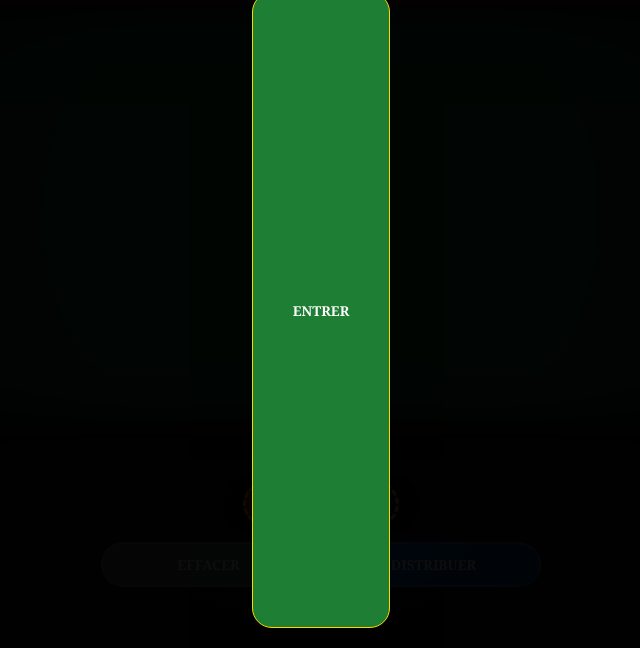
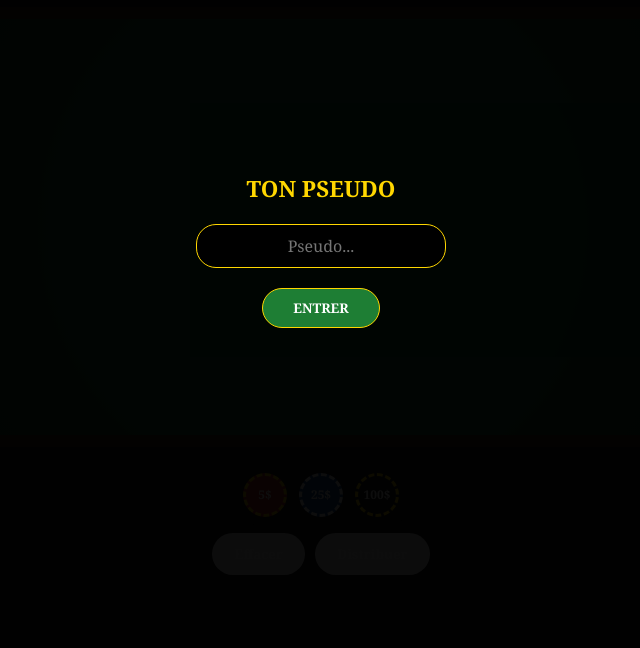
Before and after one commit to cylienlison-dev/blackjack, a website: page multi.html in a window 1280 px wide. Shown: the part 152-800 px from the top of the page, without its empty margins (319-959 px from the left). Drawn offline with nearby package versions, Linux system fonts and the light colour scheme; no server answers.

Commit message:
Update multi.html

```diff
--- a/multi.html
+++ b/multi.html
@@ -9,38 +9,30 @@
         * { box-sizing: border-box; margin: 0; padding: 0; font-family: 'Georgia', serif; }
         body { background: radial-gradient(circle, #1a1a1a 0%, #0a0a0a 100%); color: white; display: flex; flex-direction: column; align-items: center; justify-content: center; min-height: 100vh; padding: 10px; overflow-x: hidden; }
 
-        /* Correction de la fenêtre de connexion */
-        .login-screen { position:fixed; top:0; left:0; width:100%; height:100%; background:rgba(0,0,0,0.95); z-index:100; display:flex; flex-direction:column; align-items:center; justify-content:center; padding: 20px; }
-        #username-input { width: 100%; max-width: 300px; padding: 12px; border-radius: 20px; border: 1px solid #ffd700; background: #000; color: #fff; text-align: center; margin-bottom: 20px; font-size: 1rem; }
-        .join-btn { padding: 12px 40px; background: #1e7e34; border: 1px solid #ffd700; color: white; border-radius: 20px; cursor: pointer; font-weight: bold; text-transform: uppercase; }
+        /* Correction radicale du bloc connexion */
+        .login-screen { position:fixed; top:0; left:0; width:100%; height:100%; background:rgba(0,0,0,0.95); z-index:100; display:flex; flex-direction:column; align-items:center; justify-content:center; }
+        #username-input { width: 250px !important; padding: 10px; border-radius: 20px; border: 1px solid #ffd700; background: #000; color: #fff; text-align: center; font-size: 1rem; display: block; margin: 0 auto 20px auto; }
+        .join-btn { padding: 10px 30px; background: #1e7e34; border: 1px solid #ffd700; color: white; border-radius: 20px; cursor: pointer; font-weight: bold; }
 
-        .home-btn { position: absolute; top: 15px; left: 15px; background: rgba(255, 255, 255, 0.1); color: white; padding: 8px 12px; border-radius: 50%; text-decoration: none; font-size: 1.2rem; border: 1px solid #ffd700; z-index: 10; transition: 0.3s; }
-        .home-btn:hover { background: rgba(255, 255, 255, 0.2); }
-        h1 { margin: 5px 0; font-size: 1.4rem; color: #ffd700; text-shadow: 0px 2px 4px rgba(0,0,0,0.8); text-align: center; font-weight: normal; letter-spacing: 3px; }
-        .bank-info { display: flex; gap: 25px; margin-bottom: 10px; font-size: 0.95rem; background: rgba(0,0,0,0.6); padding: 6px 25px; border-radius: 30px; border: 1px solid #ffd700; box-shadow: 0 4px 12px rgba(0,0,0,0.5); }
-        .bank-info span { color: #ffd700; font-weight: bold; }
-        .table { width: 100%; max-width: 800px; background: radial-gradient(circle, #0e5c33 60%, #073a1f 100%); border: 12px solid #3d2314; border-bottom-color: #2b180d; border-radius: 40px; padding: 20px; box-shadow: inset 0 0 50px rgba(0,0,0,0.9), 0 12px 25px rgba(0,0,0,0.7); display: flex; flex-direction: column; position: relative; height: 440px; margin-bottom: 10px; }
-        .zone-dealer { position: absolute; top: 20px; left: 0; width: 100%; display: flex; flex-direction: column; align-items: center; z-index: 2; }
-        .players-container { position: absolute; bottom: 15px; left: 0; width: 100%; display: flex; justify-content: space-around; padding: 0 10px; z-index: 2; gap: 5px; }
-        .player-spot { display: flex; flex-direction: column; align-items: center; gap: 4px; background: rgba(0,0,0,0.4); padding: 6px; border-radius: 8px; border: 1px solid rgba(255, 215, 0, 0.1); flex: 1; max-width: 140px; min-width: 85px; position: relative; }
-        .player-spot.current-user { border-color: #ffd700; background: rgba(255, 215, 0, 0.08); }
-        .zone-title { font-size: 0.7rem; font-weight: bold; text-transform: uppercase; letter-spacing: 1px; color: rgba(255, 215, 0, 0.9); text-shadow: 1px 1px 2px rgba(0,0,0,0.6); text-align: center; }
-        .token { width: 44px; height: 44px; border-radius: 50%; border: 3px dashed #fff; display: flex; align-items: center; justify-content: center; font-size: 0.75rem; font-weight: bold; color: white; cursor: pointer; box-shadow: 0 4px 8px rgba(0,0,0,0.6), inset 0 0 8px rgba(0,0,0,0.4); font-family: 'Arial', sans-serif; user-select: none; transition: transform 0.1s; }
-        .token:active { transform: scale(0.9); }
+        .home-btn { position: absolute; top: 15px; left: 15px; background: rgba(255, 255, 255, 0.1); color: white; padding: 8px 12px; border-radius: 50%; text-decoration: none; font-size: 1.2rem; border: 1px solid #ffd700; z-index: 10; }
+        h1 { margin: 5px 0; font-size: 1.4rem; color: #ffd700; text-align: center; }
+        .bank-info { display: flex; gap: 25px; margin-bottom: 10px; font-size: 0.95rem; background: rgba(0,0,0,0.6); padding: 6px 25px; border-radius: 30px; border: 1px solid #ffd700; }
+        .table { width: 100%; max-width: 800px; background: radial-gradient(circle, #0e5c33 60%, #073a1f 100%); border: 12px solid #3d2314; border-radius: 40px; padding: 20px; position: relative; height: 440px; margin-bottom: 10px; }
+        .players-container { position: absolute; bottom: 15px; left: 0; width: 100%; display: flex; justify-content: space-around; padding: 0 10px; }
+        .player-spot { display: flex; flex-direction: column; align-items: center; background: rgba(0,0,0,0.4); padding: 6px; border-radius: 8px; border: 1px solid rgba(255, 215, 0, 0.1); width: 120px; }
+        .token { width: 44px; height: 44px; border-radius: 50%; border: 3px dashed #fff; display: flex; align-items: center; justify-content: center; font-size: 0.75rem; font-weight: bold; color: white; cursor: pointer; }
         .token-5 { background: #cc2424; border-color: #ffd700; }
         .token-25 { background: #1a54a1; border-color: #fff; }
         .token-100 { background: #1a1a1a; border-color: #ffd700; }
         .token-rack { display: flex; gap: 12px; justify-content: center; margin: 8px 0; background: rgba(0,0,0,0.5); padding: 8px 20px; border-radius: 40px; }
         .controls { display: flex; gap: 10px; justify-content: center; width: 100%; max-width: 440px; }
-        button { flex: 1; padding: 11px; font-size: 0.85rem; font-weight: bold; text-transform: uppercase; border: 2px solid rgba(255,255,255,0.2); border-radius: 30px; cursor: pointer; color: white; transition: all 0.2s; }
-        #btn-deal { background: linear-gradient(135deg, #007bff 0%, #004085 100%); }
-        #btn-clear { background: #5a6268; }
+        button { padding: 10px 20px; border-radius: 30px; border: 2px solid rgba(255,255,255,0.2); cursor: pointer; color: white; font-weight: bold; }
     </style>
 </head>
 <body>
     <div id="login-screen" class="login-screen">
-        <h1 style="margin-bottom: 20px;">CHOISIS TON PSEUDO</h1>
-        <input type="text" id="username-input" placeholder="Ton pseudo..." maxlength="10">
+        <h1 style="margin-bottom: 20px;">TON PSEUDO</h1>
+        <input type="text" id="username-input" placeholder="Pseudo..." maxlength="10">
         <button class="join-btn" onclick="joinGame()">ENTRER</button>
     </div>
 
@@ -51,18 +43,16 @@
         <div>Mise : <span id="bet-val">0</span> $</div>
     </div>
     <div class="table">
-        <div class="zone-dealer"><div class="zone-title">Croupier</div><div id="dealer-cards" style="display:flex"></div></div>
-        <div class="players-container" id="players-box"></div>
+        <div id="players-box" class="players-container"></div>
     </div>
-    <div id="msg">En attente...</div>
     <div class="token-rack">
         <div class="token token-5" onclick="sendBet(5)">5$</div>
         <div class="token token-25" onclick="sendBet(25)">25$</div>
         <div class="token token-100" onclick="sendBet(100)">100$</div>
     </div>
     <div class="controls">
-        <button id="btn-clear" onclick="clearBet()">Effacer</button>
-        <button id="btn-deal" onclick="startRound()">Distribuer</button>
+        <button onclick="clearBet()">Effacer</button>
+        <button onclick="startRound()">Distribuer</button>
     </div>
 
     <script>
@@ -79,7 +69,7 @@
             Object.values(state.players).forEach(p => {
                 const isMe = p.id === myId;
                 if(isMe) { document.getElementById('balance-val').innerText = p.balance; document.getElementById('bet-val').innerText = p.bet; }
-                pBox.innerHTML += `<div class="player-spot ${isMe ? 'current-user' : ''}"><div class="zone-title">${p.name}</div><div style="margin-top:5px">${p.score}</div><div style="color:#ffd700">${isMe ? p.bet+'$' : '***'}</div></div>`;
+                pBox.innerHTML += `<div class="player-spot"><div style="font-weight:bold; color:#ffd700">${p.name}</div><div>${p.score}</div></div>`;
             });
         });
         function sendBet(a) { socket.emit('placeBet', a); }
```
